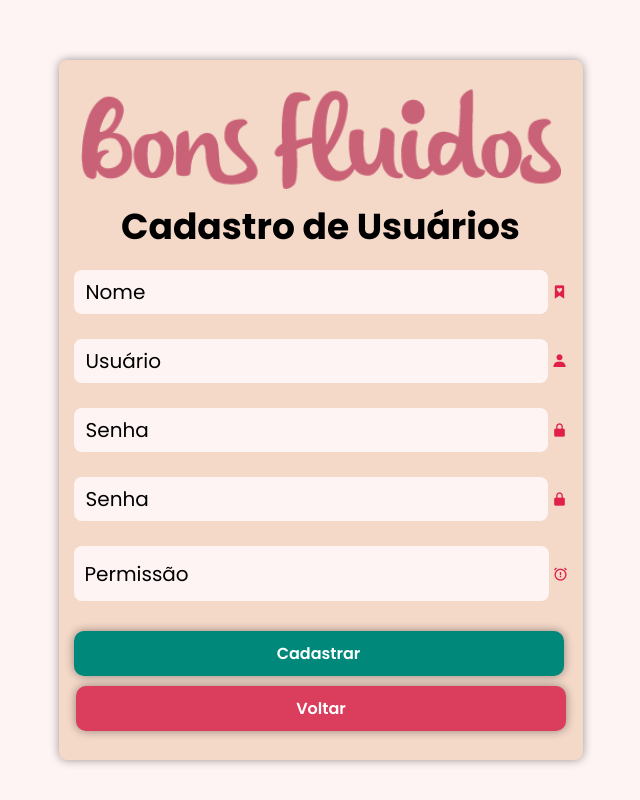
After one commit to k7vinilstorage/Projeto-EC45G, a Flask app: page /CadPes in a window 1280 px wide. The commit adds this page. Shown: the whole page, without its empty margins (319-959 px from the left). Run offline with Flask 2, Linux system fonts and the light colour scheme; the visitor is signed in with stand-in values (Sample User, id 1); some libraries are stand-ins or nearby versions.

Commit message:
implemetnacao dos alertar

```diff
--- a/app.py
+++ b/app.py
@@ -6,4 +6,4 @@ app.secret_key = "your_super_secret_key_here"
 from routes import *
 
 if __name__ == "__main__":
-    app.run(host='0.0.0.0', port=5000,debug=True)
+    app.run(debug=True)
--- a/routes.py
+++ b/routes.py
@@ -4,22 +4,25 @@ from werkzeug.security import check_password_hash, generate_password_hash
 from config import db_session
 from collections import defaultdict
 from matplotlib import cm
-import matplotlib.colors as mcolors
 
 @app.route("/")
 @app.route("/login.html")
 @app.route("/login", methods=['GET', 'POST'])
 def index():
+    if 'username' in session:
+        return redirect(url_for('main'))
+
     if request.method == 'POST':
         username = request.form.get('username')
         password = request.form.get('password')
 
         cursor = db_session.cursor()
-        cursor.execute("SELECT user_username, user_password FROM certificadora.user WHERE user_username = %s", (username,))
+        cursor.execute("SELECT user_username, user_password, user_permision FROM certificadora.user WHERE user_username = %s", (username,))
         user = cursor.fetchone()
 
-        if user and check_password_hash(user[1], password):
+        if user and user[1] and check_password_hash(user[1], password):
             session['username'] = user[0]
+            session['is_admin'] = user[2]
             return redirect(url_for('main'))
         else:
             error_message = "Usuário ou senha inválidos"  # Exemplo
@@ -36,7 +39,9 @@ def logout():
 def main():
     if 'username' not in session:
         return redirect(url_for('index'))
-    return render_template('main.html')
+
+    sucesso = request.args.get('sucesso')  # Captura o parâmetro da URL
+    return render_template('main.html', sucesso=sucesso)
 
 @app.route("/cadastroDoacao")
 def CadDoaca():
@@ -178,3 +183,50 @@ def excluir_item():
 
 
     return jsonify({'status': 'ok'})
+
+
+@app.route('/CadPes', methods=['GET', 'POST'])
+def register():
+    if 'username' not in session or not session.get('is_admin'):
+        return redirect(url_for('main'))  # or return a 403
+
+    error_message = None
+
+    if request.method == 'POST':
+        name = request.form['name']
+        username = request.form['user']
+        password = request.form['passwd']
+        password2 = request.form['passwd_']
+        perm = request.form['perm']
+
+        # Check if username already exists
+        cur = db_session.cursor()
+        cur.execute("SELECT user_username FROM certificadora.user WHERE user_username = %s", (username,))
+        existing_user = cur.fetchone()
+
+        admin = False
+
+        if(perm == "admin"):
+            admin = True
+
+        else:
+            admin = False
+
+        if existing_user:
+            error_message = "Nome de usuário já existe."
+        elif password != password2:
+            error_message = "As senhas não coincidem."
+        else:
+            hashed_password = generate_password_hash(password)
+            cur.execute("""
+                INSERT INTO certificadora.user (
+                    user_username, user_password, user_name, user_active, user_permision
+                ) VALUES (%s, %s, %s, %s, %s)
+            """, (username, hashed_password, name, True, admin))
+            db_session.commit()
+            cur.close()
+            return redirect(url_for('main',sucesso="Usuário cadastrado com sucesso!"))
+
+        cur.close()
+
+    return render_template("CadPes.html", error_message=error_message)
--- /dev/null
+++ b/static/CadPes.js
@@ -0,0 +1,48 @@
+/*
+
+document.addEventListener("DOMContentLoaded", () => {
+    const form = document.querySelector("form.info");
+
+    form.addEventListener("submit", function (event) {
+        const nome = document.getElementById("nome").value;
+        const username = document.getElementById("username").value;
+        const senha = document.getElementById("passwd").value;
+        const confirmarSenha = document.getElementById("passwdCkeck").value;
+
+        if (nome === "" || username === "" || senha === "" || confirmarSenha === "") {
+            event.preventDefault();
+            mostrarAlerta("Preencha todos os campos!");
+            return;
+        }
+
+        if (senha !== confirmarSenha) {
+            event.preventDefault();
+            mostrarAlerta("As senhas não coincidem!");
+            return;
+        }
+
+    });
+});
+
+
+function mostrarAlerta(mensagem) {
+    Swal.fire({
+        title: "Campo invalido",
+        text: mensagem,
+        icon: "error",
+        confirmButtonText: "OK",
+        confirmButtonColor: "#3085d6",
+    });
+}
+
+*/
+
+document.addEventListener('DOMContentLoaded', () => {
+    if (errorMessage) {
+        Swal.fire({
+            icon: 'error',
+            title: 'Erro no cadastro',
+            text: errorMessage,
+        });
+    }
+});
--- /dev/null
+++ b/static/CadPesStyle.css
@@ -0,0 +1,147 @@
+@import url('https://fonts.googleapis.com/css2?family=Inter:ital,opsz,wght@0,14..32,100..900;1,14..32,100..900&family=Poppins:ital,wght@0,100;0,200;0,300;0,400;0,500;0,600;0,700;0,800;0,900;1,100;1,200;1,300;1,400;1,500;1,600;1,700;1,800;1,900&display=swap');
+
+* {
+  margin: 0;
+  padding: 0;
+  background-color: #fff4f4;
+}
+
+#elementos{
+    display: flex;
+    flex-direction: column;
+    justify-content: center;
+    align-items: center;
+}
+
+#arealogin{
+    display: flex;
+    flex-direction: column;
+    justify-content: center;
+    align-items: center;
+}
+
+#arealogin{
+    width: 524px;
+    height: 700px;
+    border-radius: 8px 8px 8px 8px;
+    background-color: #F4D8C8;
+    box-shadow: 0 0 10px rgba(0, 0, 0, .4);
+    margin-top: 60px;
+}
+
+#logo{
+    width: 480px;
+    height: 100px;
+    background-color: transparent;
+}
+
+#header{
+    width: 400px;
+    height: 36px;
+    border-radius: 8px;
+    font-family: 'Poppins', sans-serif;
+    font-size: 36px;
+    padding: 10px;
+    box-shadow: none;
+    outline: none;
+    border-color: transparent;
+    background-color: transparent;
+}
+
+.login{
+    background-color: #F4D8C8;
+    margin-top: 25px;
+}
+
+.areaTexto{
+    background-color: #fff4f4;
+    width: 450px;
+    height: 20px;
+    border-radius: 8px;
+    font-family: 'Poppins', sans-serif;
+    font-size: 20px;
+    padding: 10px;
+    box-shadow: none;
+    outline: none;
+    border-color: transparent;
+}
+
+.areaTexto::placeholder{
+    color: black;
+}
+
+.areaTexto2{
+    background-color: #fff4f4;
+    width: 475px;
+    height: 55px;
+    border-radius: 8px;
+    font-family: 'Poppins', sans-serif;
+    font-size: 20px;
+    padding: 10px;
+    box-shadow: none;
+    outline: none;
+    border-color: transparent;
+    appearance: none;
+    -webkit-appearance: none;
+    -moz-appearance: none;
+}
+
+.areaTexto2:focus{
+    border: 2px solid black;
+    cursor: pointer;
+}
+
+.botaoEnviar{
+    background-color: #00897b;
+    color: white;
+    padding: 10px;
+    margin-top: 30px;
+    width: 490px;
+    border: none;
+    border-radius: 10px;
+    font-family: 'Poppins', sans-serif;
+    font-weight: 600;
+    font-size: 16px;
+    cursor: pointer;
+    text-align: center;
+    box-shadow: 0 0 10px rgba(0, 0, 0, .4);
+    outline: none;
+    border-color: transparent;
+}
+
+.botaoEnviar:focus{
+    background-color: #004e46;
+    cursor: pointer;
+}
+
+.bx{
+    background-color: #F4D8C8;
+    color: #e02049;
+}
+
+.info{
+    background-color: transparent;
+}
+
+.button-1 {
+    background-color: #db3e5d;
+    color: white;
+    padding: 10px;
+    width: 470px;
+    border: none;
+    border-radius: 10px;
+    font-family: 'Poppins', sans-serif;
+    font-weight: 600;
+    font-size: 16px;
+    cursor: pointer;
+    text-align: center;
+    box-shadow: 0 0 10px rgba(0, 0, 0, .4);
+    outline: none;
+    border-color: transparent;
+    margin-top: 10px;
+}
+
+.button-1:hover {
+    background-color: #c43955;
+    color: white;
+}
--- /dev/null
+++ b/templates/CadPes.html
@@ -0,0 +1,100 @@
+<!DOCTYPE html>
+<html lang="pt-br">
+<head>
+  <meta charset="UTF-8" />
+  <meta name="viewport" content="width=device-width, initial-scale=1" />
+  <title>Cadastro de Doações - Bons Fluídos</title>
+  <link rel='shortcut icon' href="{{ url_for('static', filename='assets/LogoBF.png') }}" />
+    <link rel="stylesheet" href="{{ url_for('static', filename='CadPesStyle.css') }}">
+  <link href="https://unpkg.com/boxicons@2.1.4/css/boxicons.min.css" rel="stylesheet" />
+  <link
+    href="https://fonts.googleapis.com/css2?family=Inter:ital,opsz,wght@0,14..32,100..900;1,14..32,100..900&family=Poppins:ital,wght@0,100;0,200;0,300;0,400;0,500;0,600;0,700;0,800;0,900;1,100;1,200;1,300;1,400;1,500;1,600;1,700;1,800;1,900&display=swap"
+    rel="stylesheet"
+  />
+
+  <script src="https://cdn.jsdelivr.net/npm/sweetalert2@11"></script>
+  <link href="https://cdn.jsdelivr.net/npm/sweetalert2@11/dist/sweetalert2.min.css" rel="stylesheet">
+
+  <script src="{{ url_for('static', filename='CadPes.js') }}"></script>
+
+
+  <script>
+      const errorMessage = {{ error_message|tojson }};
+  </script>
+
+</head>
+
+<body>
+  <div id="elementos">
+    <div id="arealogin">
+      <img id="logo"  src="{{ url_for('static', filename='assets/texto_logo.png')}}">
+      <h1 id = header>Cadastro de Usuários</h1>
+
+
+      <form class="info" method="POST" action="{{ url_for('register')}}" onsubmit="return verificaLogin()">
+        <div class="login">
+          <input
+            name="name"
+            id = "nome"
+            placeholder="Nome"
+            type="text"
+            maxlength="32"
+            class="areaTexto"
+            required
+          />
+          <i class="bx bxs-bookmark-heart"></i>
+        </div>
+        <div class="login">
+          <input
+            name="user"
+            id = "username"
+            placeholder="Usuário"
+            type="text"
+            maxlength="32"
+            class="areaTexto"
+            required
+          />
+          <i class="bx bxs-user"></i>
+        </div>
+        <div class="login">
+          <input
+            name="passwd"
+            id = "passwd"
+            placeholder="Senha"
+            type="password"
+            maxlength="32"
+            class="areaTexto"
+            required
+          />
+          <i class="bx bxs-lock-alt"></i>
+        </div>
+        <div class="login">
+          <input
+            name="passwd_"
+            id = "passwdCkeck"
+            placeholder="Senha"
+            type="password"
+            maxlength="32"
+            class="areaTexto"
+            required
+          />
+          <i class="bx bxs-lock-alt"></i>
+        </div>
+        <div class="login">
+          <select class="areaTexto2" name="perm" required>
+            <option value="" selected hidden >Permissão</option>
+            <option value="admin">Administrador</option>
+            <option value="user">Usuário</option>
+          </select>
+          <i class="bx bx-alarm-exclamation"></i>
+        </div>
+        <button type="submit" class="botaoEnviar">Cadastrar</button>
+      </form>
+
+      <a href="{{ url_for('main')}}" class="redirec-button button-1" style="text-decoration: none; display: inline-block;">
+        Voltar
+      </a>
+    </div>
+  </div>
+</body>
+</html>
```
Also changed, not shown: static/CadDoac.js (+17 -9 lines), static/main.css (+23 -0 lines), templates/main.html (+13 -1 lines).
